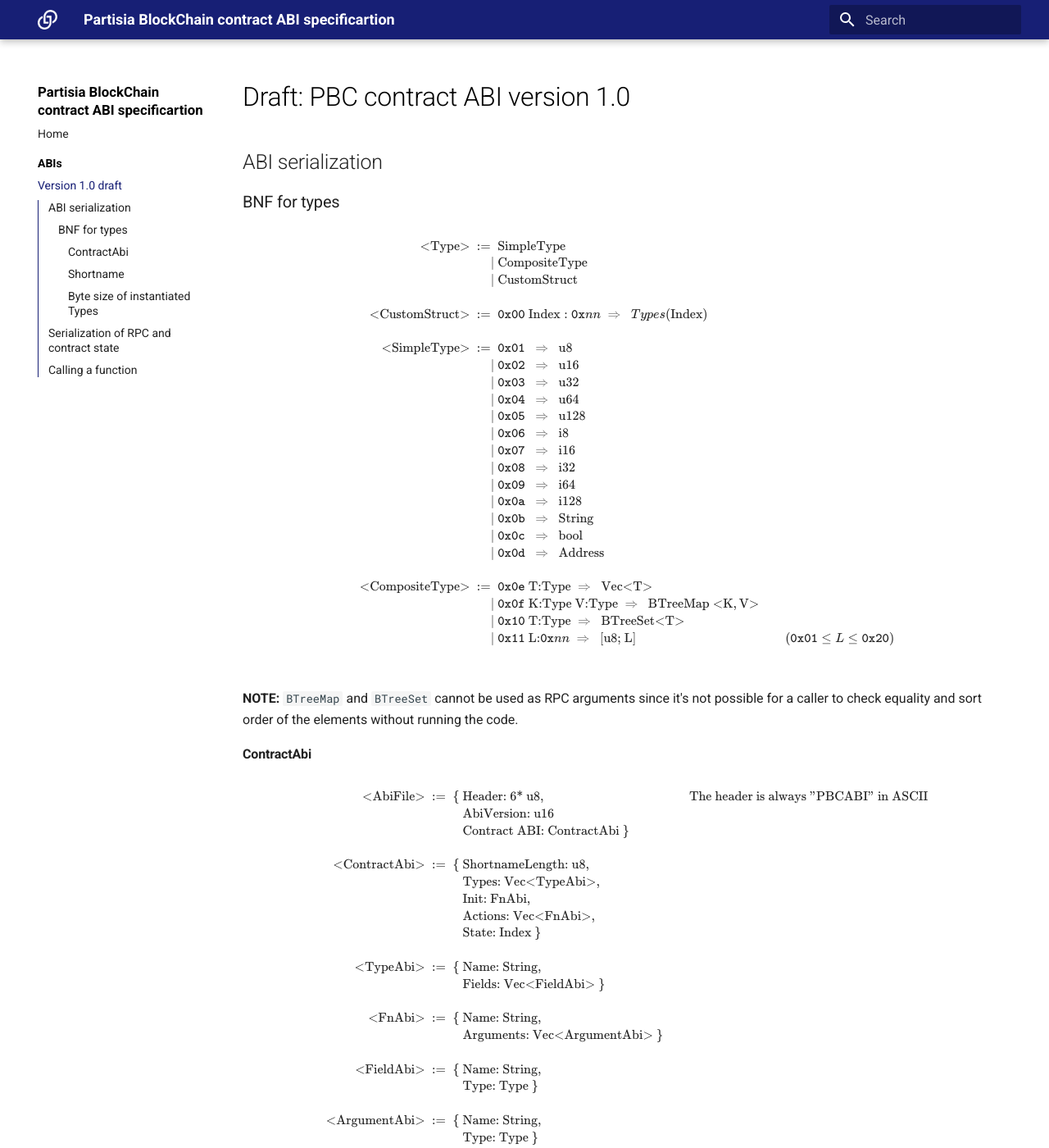
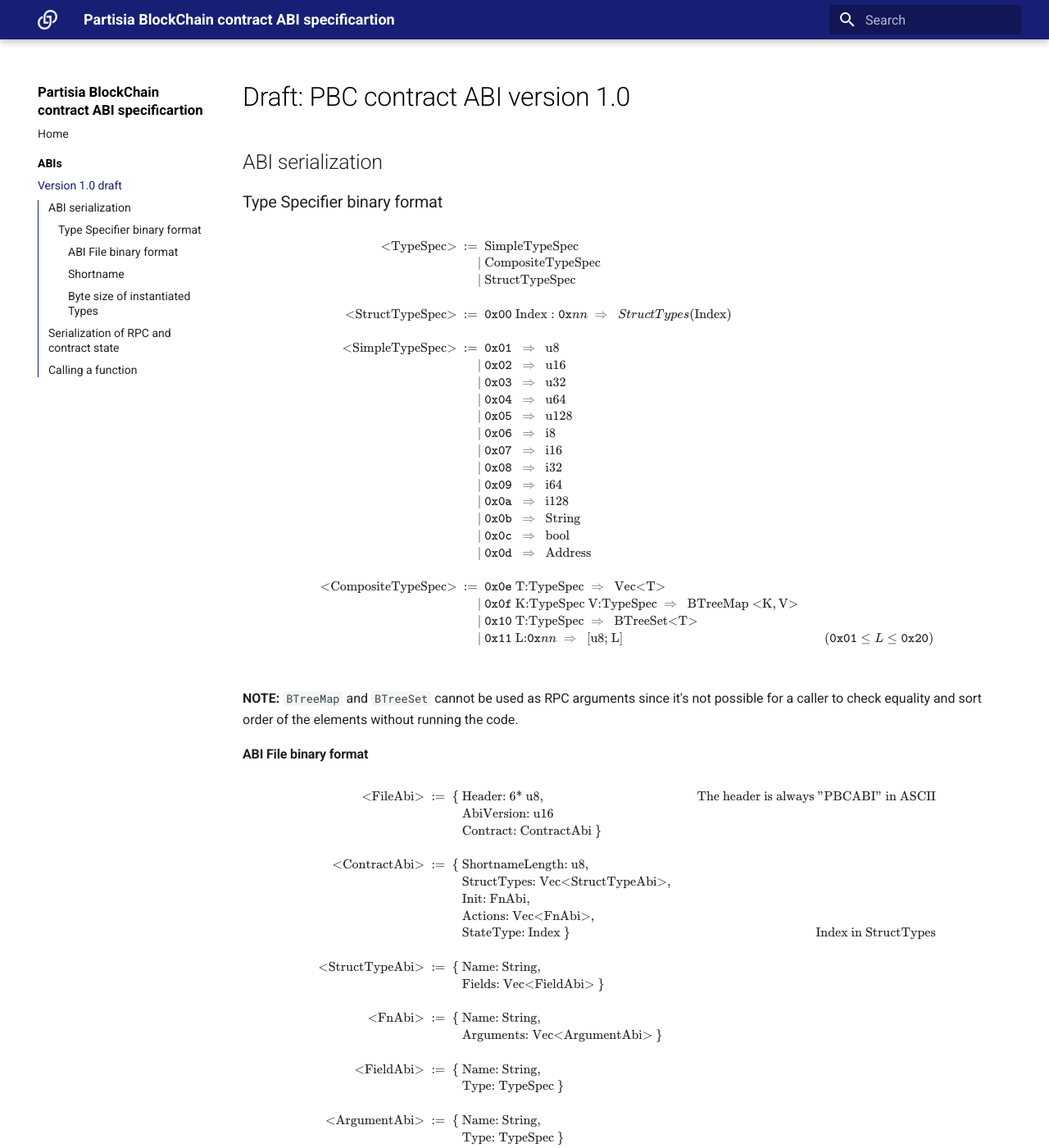
Before and after one commit to 0xSero/partisia-docs, an MkDocs documentation site: the page built from documentation/docs/abiv1.md, in a window 1280 px wide and 1400 px high. Shown: the whole window at 82% size. Built offline with MkDocs 1.6.1 and Material for MkDocs 9.7.7, drawn with Linux system fonts in a browser that asks for light colours; nearby versions of some CDN libraries; a script that is not in the unit is left out; some of the changed text lies outside the part shown.

Commit message:
Updated names in BNF for AbiFile and TypeSpec..

```diff
--- a/documentation/docs/abiv1.md
+++ b/documentation/docs/abiv1.md
@@ -2,7 +2,7 @@
 
 ## ABI serialization
 
-### BNF for types
+### Type Specifier binary format
 $$\definecolor{mathcolor}{RGB}{33,33,33}
 \definecolor{mathgray}{RGB}{100,100,100}
 \newcommand{\hexi}[1]{{\color{mathcolor}\mathtt{0x}}{\color{mathgray}}{\color{mathcolor}\mathtt{#1}}}
@@ -10,13 +10,13 @@
 \newcommand{\Rightarrowx}{{\color{mathgray} \  \Rightarrow \ \ }}
 \textcolor{mathcolor}{
 \begin{align*}
-\text{<Type>} \ := \ &\text{SimpleType} \\
-| \ &\text{CompositeType} \\
-| \ &\text{CustomStruct} \\
+\text{<TypeSpec>} \ := \ &\text{SimpleTypeSpec} \\
+| \ &\text{CompositeTypeSpec} \\
+| \ &\text{StructTypeSpec} \\
 \\
-\text{<CustomStruct>} \ := \ &\hexi{00} \ \text{Index}:\nnhexi{nn} \Rightarrowx Types(\text{Index}) \\
+\text{<StructTypeSpec>} \ := \ &\hexi{00} \ \text{Index}:\nnhexi{nn} \Rightarrowx StructTypes(\text{Index}) \\
 \\
-\text{<SimpleType>} \ := \ &\hexi{01} \ \Rightarrowx \text{u8} \\
+\text{<SimpleTypeSpec>} \ := \ &\hexi{01} \ \Rightarrowx \text{u8} \\
 | \ &\hexi{02} \ \Rightarrowx \text{u16} \\
 | \ &\hexi{03} \ \Rightarrowx \text{u32} \\
 | \ &\hexi{04} \ \Rightarrowx \text{u64} \\
@@ -30,9 +30,9 @@
 | \ &\hexi{0c} \ \Rightarrowx \text{bool} \\
 | \ &\hexi{0d} \ \Rightarrowx \text{Address} \\
 \\
-\text{<CompositeType>} \ := \ &\hexi{0e} \text{ T:}\text{Type} \Rightarrowx \text{Vec<}\text{T>} \\
-| \ &\hexi{0f} \text{ K:}\text{Type}\text{ V:}\text{Type} \Rightarrowx \text{BTreeMap <}\text{K}, \text{V>} \\
-| \ &\hexi{10} \text{ T:}\text{Type} \Rightarrowx \text{BTreeSet<}\text{T>} \\
+\text{<CompositeTypeSpec>} \ := \ &\hexi{0e} \text{ T:}\text{TypeSpec} \Rightarrowx \text{Vec<}\text{T>} \\
+| \ &\hexi{0f} \text{ K:}\text{TypeSpec}\text{ V:}\text{TypeSpec} \Rightarrowx \text{BTreeMap <}\text{K}, \text{V>} \\
+| \ &\hexi{10} \text{ T:}\text{TypeSpec} \Rightarrowx \text{BTreeSet<}\text{T>} \\
 | \ &\hexi{11} \text{ L:}\nnhexi{nn} \Rightarrowx \text{[u8; }\text{L}\text{]} & (\hexi{01} \leq L \leq \hexi{20}) \\
 \\
 \end{align*}
@@ -42,25 +42,25 @@
 **NOTE:** `BTreeMap` and `BTreeSet` cannot be used as RPC arguments since it's not possible for a
 caller to check equality and sort order of the elements without running the code.
 
-#### ContractAbi
+#### ABI File binary format
 
 $$
 \definecolor{mathcolor}{RGB}{33, 33, 33}
 \textcolor{mathcolor}{
 \begin{align*}
-\text{<AbiFile>} \ := \ \{ \
+\text{<FileAbi>} \ := \ \{ \
 &\text{Header: 6* u8},  &\text{The header is always "PBCABI" in ASCII}\\
 &\text{AbiVersion: u16} \ \\
-&\text{Contract ABI: ContractAbi} \ \} \\
+&\text{Contract: ContractAbi} \ \} \\
 \\
 \text{<ContractAbi>} \ := \ \{ \
 &\text{ShortnameLength: u8}, \\
-&\text{Types: Vec<TypeAbi>}, \\
+&\text{StructTypes: Vec<StructTypeAbi>}, \\
 &\text{Init: FnAbi}, \\
 &\text{Actions: Vec<FnAbi>}, \\
-&\text{State: Index} \ \} \\
+&\text{StateType: Index} \ \} &\text{Index in StructTypes}\\
 \\
-\text{<TypeAbi>} \ := \ \{ \
+\text{<StructTypeAbi>} \ := \ \{ \
 &\text{Name: String}, \\
 &\text{Fields: Vec<FieldAbi>} \ \} \\
 \\
@@ -70,11 +70,11 @@
 \\
 \text{<FieldAbi>} \ := \ \{ \
 &\text{Name: String}, \\
-&\text{Type: Type} \ \} \\
+&\text{Type: TypeSpec} \ \} \\
 \\
 \text{<ArgumentAbi>} \ := \ \{ \
 &\text{Name: String}, \\
-&\text{Type: Type} \ \} \\
+&\text{Type: TypeSpec} \ \} \\
 \\
 \end{align*}
 }
```
